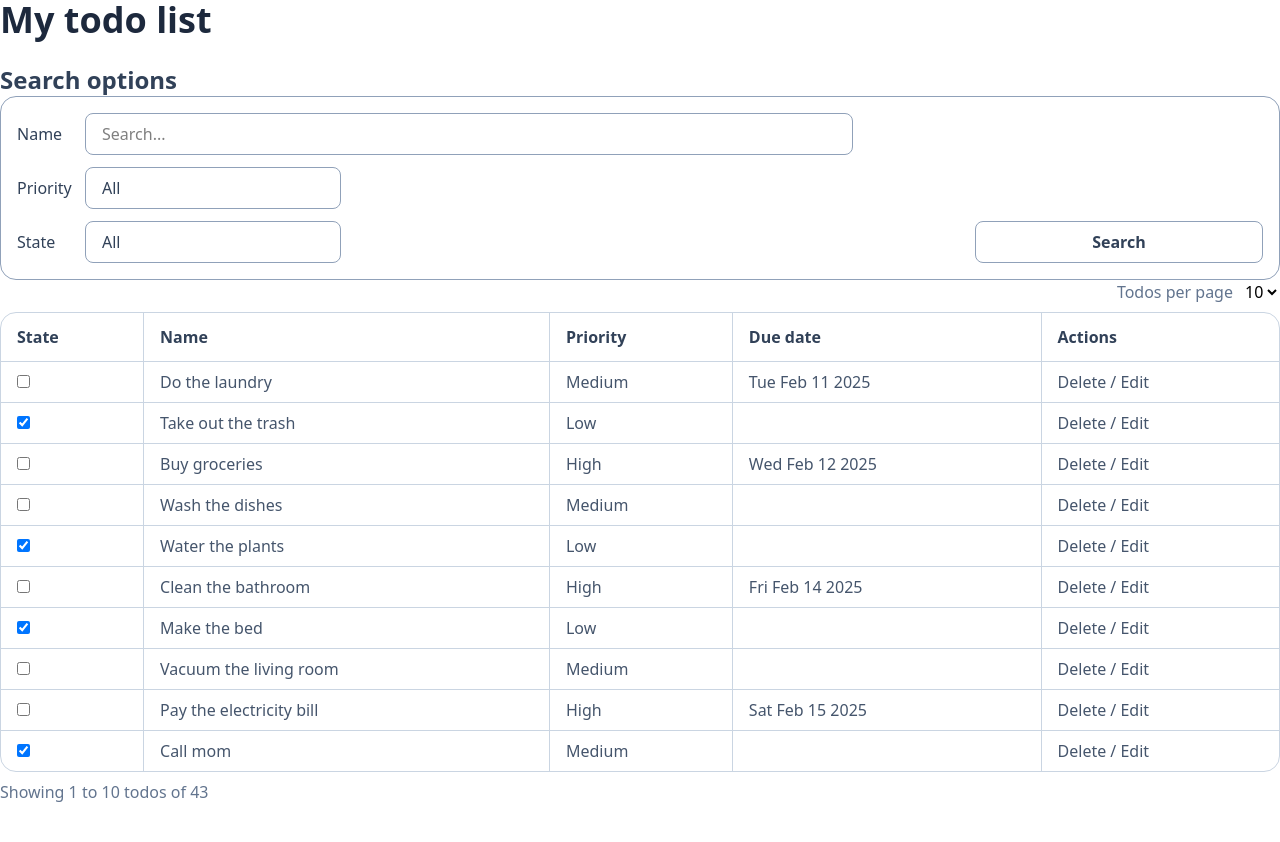
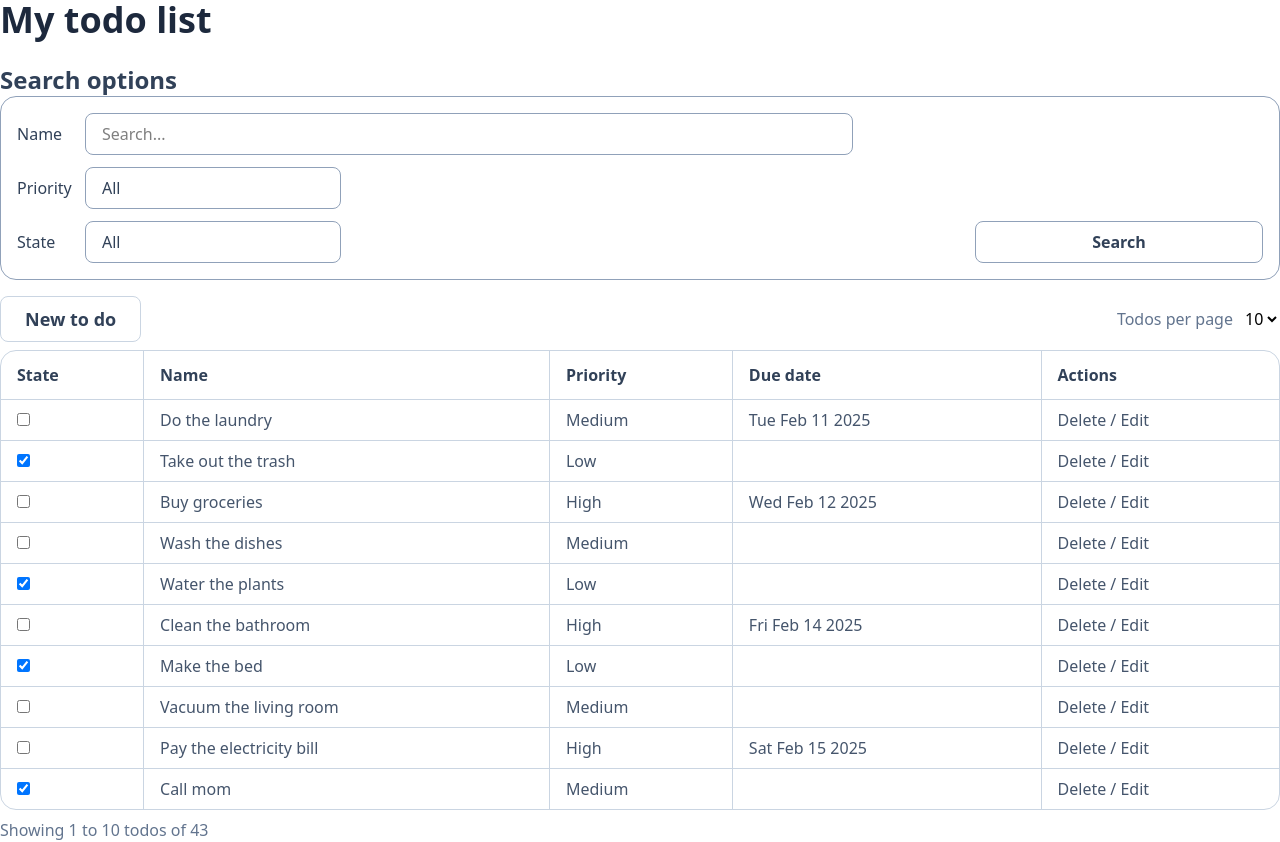
Before and after one commit to zamora-carlos/TodoApp, a React (Vite) app in the folder frontend/: page / in a window 1280 px wide. Before the commit the page ends 804 px from the top, so only its background shows below. Built offline with nearby package versions, Linux system fonts and the light colour scheme.

Commit message:
feat: create AddTodoButton component with basic markup and styles

```diff
--- /dev/null
+++ b/frontend/src/components/AddTodoButton.tsx
@@ -0,0 +1,12 @@
+function AddTodoButton() {
+  return (
+    <button
+      onClick={() => alert('No implemented yet')}
+      className="bg-white py-2 px-6 border border-slate-300 rounded-lg hover:bg-slate-100 cursor-pointer"
+    >
+      <p className="font-semibold text-slate-700 text-lg">New to do</p>
+    </button>
+  );
+}
+
+export default AddTodoButton;
--- a/frontend/src/components/TodoList.tsx
+++ b/frontend/src/components/TodoList.tsx
@@ -1,4 +1,5 @@
 import Todo from '../types/Todo';
+import AddTodoButton from './AddTodoButton';
 
 type TodoListProps = {
   todos: Todo[];
@@ -6,8 +7,9 @@ type TodoListProps = {
 
 function TodoList({ todos }: TodoListProps) {
   return (
-    <section>
-      <div className="flex">
+    <section className="mt-4">
+      <div className="flex items-center">
+        <AddTodoButton />
         <div className="ml-auto flex gap-2">
           <p className="text-base text-slate-500">Todos per page</p>
           <select>
```
